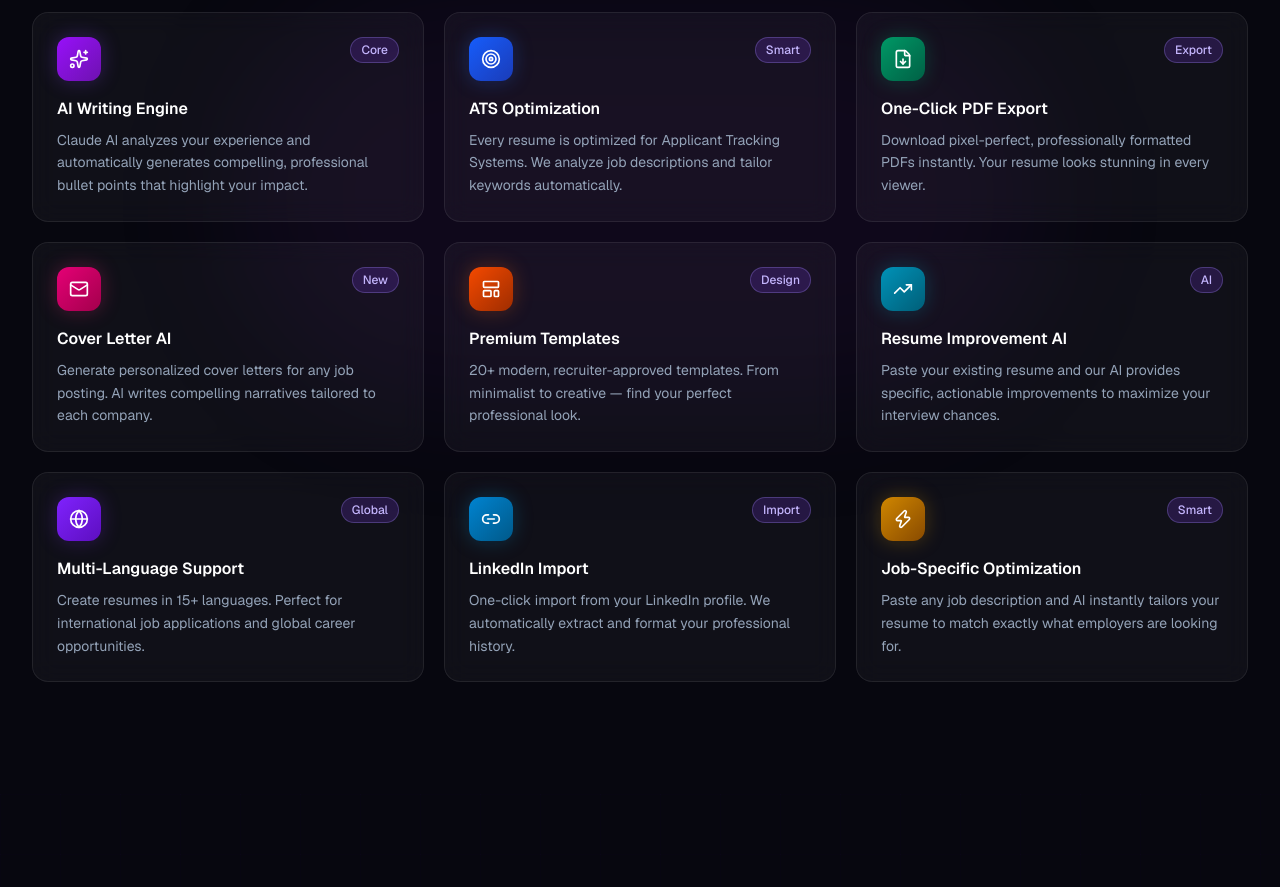
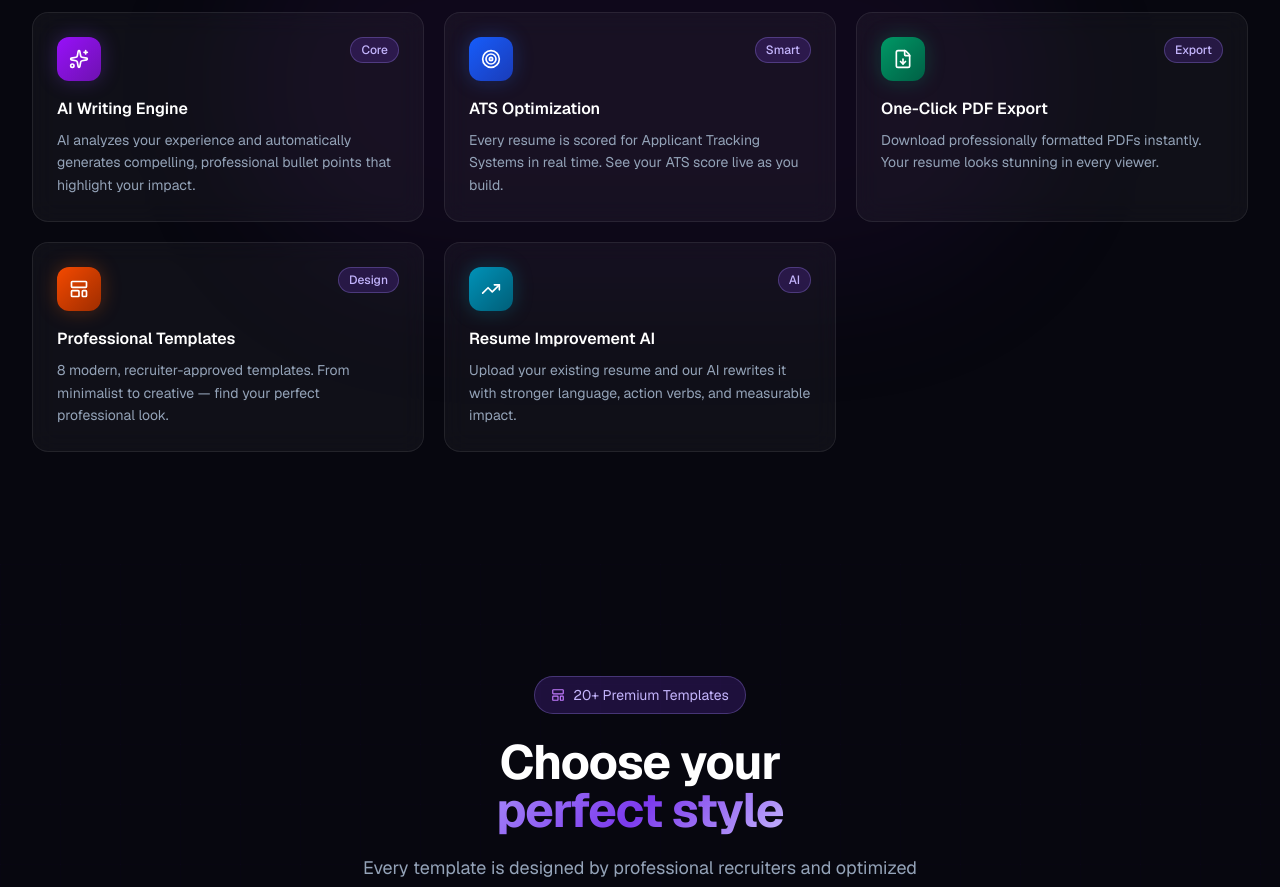
Before and after one commit to Basehubgit/cvdesigner, a Next.js app: page / in a window 1280 px wide. Shown: the part 1420-2307 px from the top of the page. Built offline with nearby package versions, Linux system fonts and the light colour scheme.

Commit message:
Remove non-existent features from landing page

```diff
--- a/src/components/landing/Features.tsx
+++ b/src/components/landing/Features.tsx
@@ -1,13 +1,13 @@
 "use client";
 
 import { motion } from "framer-motion";
-import { Sparkles, Target, FileDown, Mail, LayoutTemplate, TrendingUp, Globe, Link2, Zap, Shield } from "lucide-react";
+import { Sparkles, Target, FileDown, LayoutTemplate, TrendingUp, Zap } from "lucide-react";
 
 const features = [
   {
     icon: Sparkles,
     title: "AI Writing Engine",
-    description: "Claude AI analyzes your experience and automatically generates compelling, professional bullet points that highlight your impact.",
+    description: "AI analyzes your experience and automatically generates compelling, professional bullet points that highlight your impact.",
     color: "from-purple-600 to-purple-800",
     glow: "rgba(124, 58, 237, 0.3)",
     tag: "Core",
@@ -15,7 +15,7 @@ const features = [
   {
     icon: Target,
     title: "ATS Optimization",
-    description: "Every resume is optimized for Applicant Tracking Systems. We analyze job descriptions and tailor keywords automatically.",
+    description: "Every resume is scored for Applicant Tracking Systems in real time. See your ATS score live as you build.",
     color: "from-blue-600 to-blue-800",
     glow: "rgba(37, 99, 235, 0.3)",
     tag: "Smart",
@@ -23,23 +23,15 @@ const features = [
   {
     icon: FileDown,
     title: "One-Click PDF Export",
-    description: "Download pixel-perfect, professionally formatted PDFs instantly. Your resume looks stunning in every viewer.",
+    description: "Download professionally formatted PDFs instantly. Your resume looks stunning in every viewer.",
     color: "from-emerald-600 to-emerald-800",
     glow: "rgba(5, 150, 105, 0.3)",
     tag: "Export",
   },
   {
-    icon: Mail,
-    title: "Cover Letter AI",
-    description: "Generate personalized cover letters for any job posting. AI writes compelling narratives tailored to each company.",
-    color: "from-pink-600 to-pink-800",
-    glow: "rgba(219, 39, 119, 0.3)",
-    tag: "New",
-  },
-  {
     icon: LayoutTemplate,
-    title: "Premium Templates",
-    description: "20+ modern, recruiter-approved templates. From minimalist to creative — find your perfect professional look.",
+    title: "Professional Templates",
+    description: "8 modern, recruiter-approved templates. From minimalist to creative — find your perfect professional look.",
     color: "from-orange-600 to-orange-800",
     glow: "rgba(234, 88, 12, 0.3)",
     tag: "Design",
@@ -47,34 +39,10 @@ const features = [
   {
     icon: TrendingUp,
     title: "Resume Improvement AI",
-    description: "Paste your existing resume and our AI provides specific, actionable improvements to maximize your interview chances.",
+    description: "Upload your existing resume and our AI rewrites it with stronger language, action verbs, and measurable impact.",
     color: "from-cyan-600 to-cyan-800",
     glow: "rgba(8, 145, 178, 0.3)",
     tag: "AI",
-  },
-  {
-    icon: Globe,
-    title: "Multi-Language Support",
-    description: "Create resumes in 15+ languages. Perfect for international job applications and global career opportunities.",
-    color: "from-violet-600 to-violet-800",
-    glow: "rgba(109, 40, 217, 0.3)",
-    tag: "Global",
-  },
-  {
-    icon: Link2,
-    title: "LinkedIn Import",
-    description: "One-click import from your LinkedIn profile. We automatically extract and format your professional history.",
-    color: "from-sky-600 to-sky-800",
-    glow: "rgba(2, 132, 199, 0.3)",
-    tag: "Import",
-  },
-  {
-    icon: Zap,
-    title: "Job-Specific Optimization",
-    description: "Paste any job description and AI instantly tailors your resume to match exactly what employers are looking for.",
-    color: "from-yellow-600 to-yellow-800",
-    glow: "rgba(202, 138, 4, 0.3)",
-    tag: "Smart",
   },
 ];
 
```
